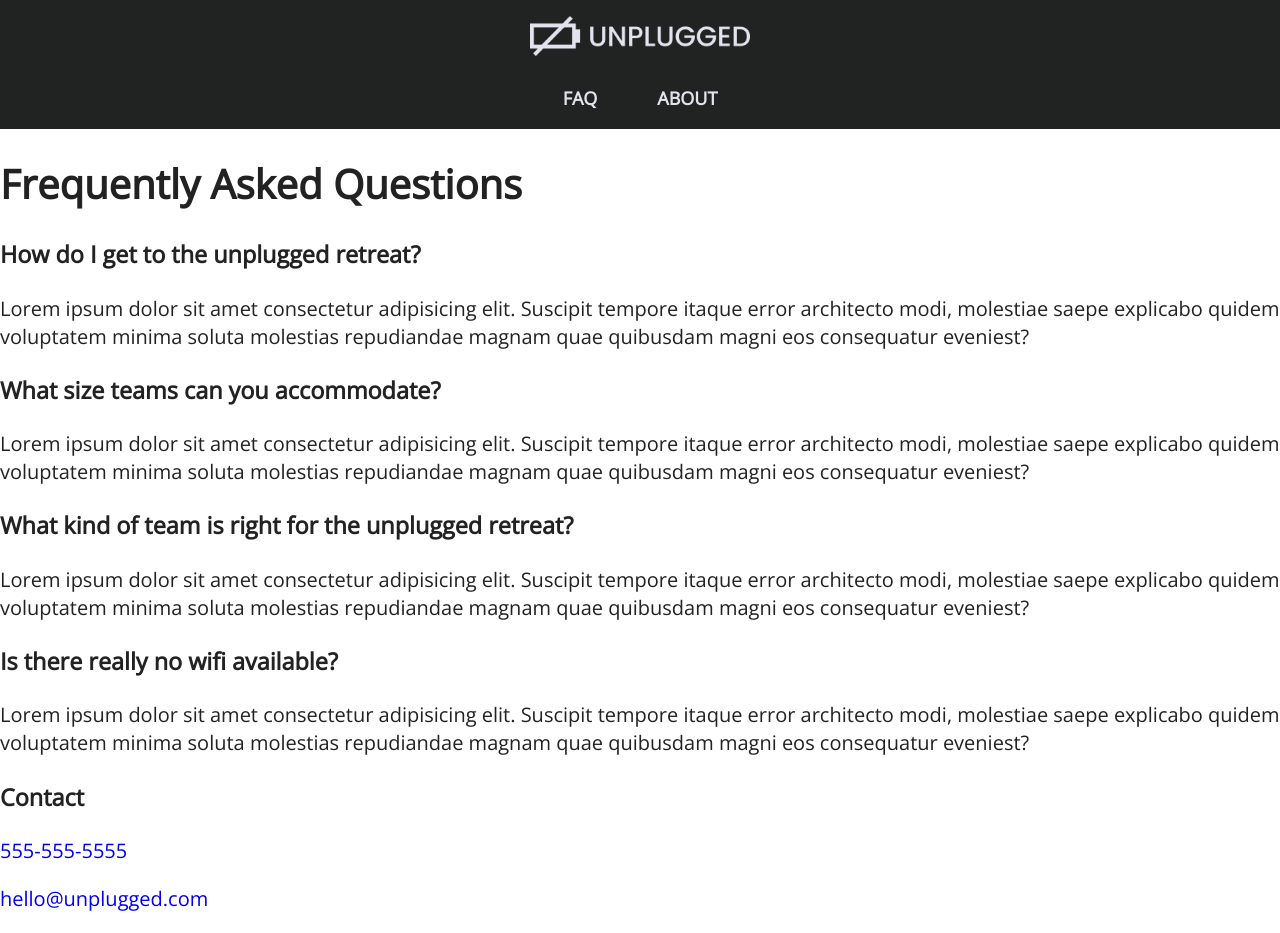
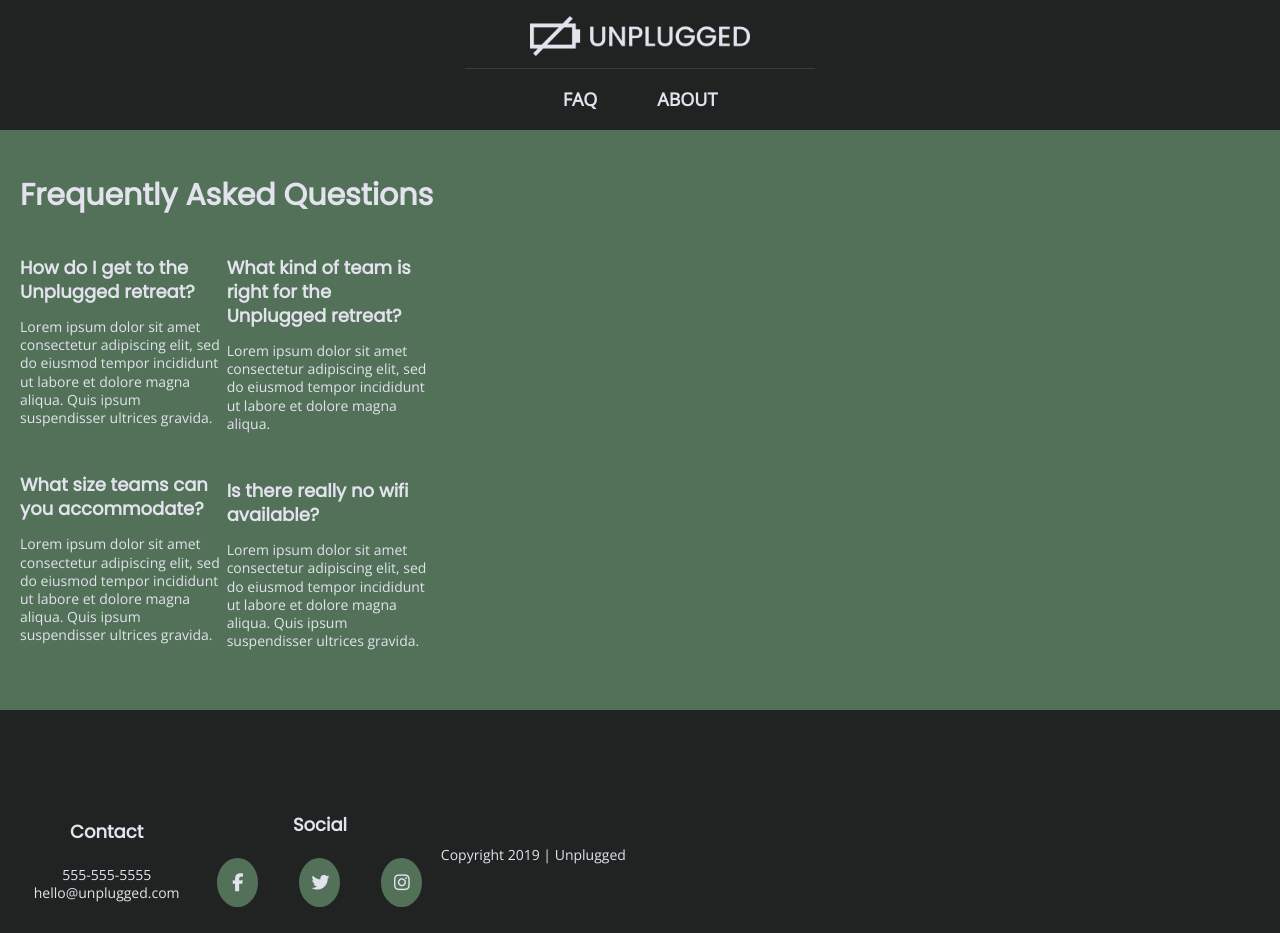
Before and after one commit to Lungowe-S/unplugged-retreat, a website: page faq/index.html in a window 1280 px wide. Shown: the top 933 px of the page. Drawn offline with nearby package versions, Linux system fonts and the light colour scheme.

Commit message:
Added some new classes to the footer titles, added styles for the FAQ page, added the main element to the FAQ and about page, finished the footer styles for the home page

```diff
--- a/css/main.css
+++ b/css/main.css
@@ -105,6 +105,10 @@ textarea {
     line-height: 1.4;
   }
 
+  body {
+    overflow-x: hidden;
+  }
+
   a {
     text-decoration: none;
   }
@@ -112,6 +116,8 @@ textarea {
   ul li {
     list-style-type: none;
   }
+
+/* ======== HOME PAGE STYLES ======== */
 
   /* ------ Header Styles ------ */
   .header {
@@ -272,6 +278,157 @@ textarea {
   .amenity img {
     margin-bottom: 1.95rem;
   }
+
+  /* ----- Review Styles ----- */
+  .review {
+    background-color: var(--offGreen);
+    color: var(--offGray);
+  }
+
+  .review__title {
+    margin: 0;
+    font-family: "Poppins", sans-serif;
+    padding: 2.6rem 1rem 1.3rem 1rem;
+  }
+
+  .review__wrapper {
+    display: grid;
+    grid-template-columns: repeat(auto-fill, minmax(200px, 1fr));
+    padding-bottom: 2.2rem;
+  }
+
+  .review__team-pic {
+    padding: 0 1rem;
+  }
+
+  .review__team-pic img {
+    width: 100%;
+  }
+
+  .review__content {
+    padding: 0 1.1rem 0 1rem;
+  }
+
+  .review__content-title {
+    font-family: "Poppins", sans-serif;
+  }
+
+  .review__content p {
+    font-size: 0.7rem;
+  }
+
+  /* ----- Footer Styles ----- */
+  .footer {
+    background-color: var(--offBlack);
+    color: var(--offGray);
+  }
+
+  .footer__wrapper {
+    display: grid;
+    grid-template-columns: repeat(auto-fill, minmax(200px, 1fr));
+    justify-content: center;
+    text-align: center;
+    align-items: center;
+    padding-top: 2.6rem;
+  }
+
+  .footer__titles,
+  .footer__wrapper p,
+  .social-links {
+    margin: 0;
+  }
+
+  .footer__titles {
+    font-family: "Poppins", sans-serif;
+    font-size: 0.9rem;
+    margin-bottom: 1.01rem;
+  }
+
+  .footer__tel a,
+  .footer__email a,
+  .social-links li a {
+    color: var(--offGray);
+
+  }
+
+  .footer__tel a,
+  .footer__email a {
+    font-size: 0.7rem;
+  }
+
+  .footer__tel,
+  .footer__email {
+    line-height: 0.9;
+  }
+
+  .footer__social {
+    margin: 2.5rem 0 2.5rem 0;
+  }
+
+  .social-links {
+    padding-left: 0;
+    display: flex;
+    justify-content: center;
+  }
+
+  .social-links li {
+    border-radius: 100%;
+    padding: 0.6rem;
+    font-size: 0.9rem;
+    width: 0.85rem;
+    background-color: var(--Green)
+  }
+
+  .social-links li:nth-child(2),
+  .social-links li:nth-child(3) {
+    margin-left: 2.05rem;
+  }
+
+  .copyright-info {
+    font-size: 0.7rem;
+    padding-bottom: 0.5rem
+  }
+
+/* ======== FAQ PAGE STYLES ======== */
+
+  /* ------ FAQ Content Styles ----- */
+  .faq {
+    background-color: var(--Green);
+    color: var(--offGray);
+  }
+
+  .faq__wrapper {
+    padding: 2.5rem 1rem 2.3rem 1rem;
+  }
+
+  .faq__content-wrapper {
+    display: grid;
+    grid-template-columns: repeat(auto-fill, minmax(200px, 1fr));
+  }
+
+  .faq__title,
+  .faq__question {
+    margin: 0;
+    font-family: "Poppins", sans-serif;
+  }
+
+  .faq__title {
+    font-size: 1.5rem;
+    line-height: 1;
+  }
+
+  .faq__question {
+    font-size: 0.9rem;
+    line-height: 1.34;
+    margin-top: 2.3rem;
+  }
+
+  .faq__content p {
+    font-size: 0.7rem;
+    line-height: 1.3;
+  }
+
+
 
 
 
--- a/faq/index.html
+++ b/faq/index.html
@@ -35,6 +35,7 @@
       <a href="../index.html">
         <img src="../img/unpluggedlogo.png" alt="website logo" class="logo" />
       </a>
+      <div class="nav__border"></div>
       <nav class="nav">
         <ul class="nav__menu">
           <li class="nav__menu-list">
@@ -47,45 +48,47 @@
       </nav>
     </div>
   </header>
+  <main class="main__container">
     <section class="faq">
       <div class="faq__wrapper">
         <h1 class="faq__title">Frequently Asked Questions</h1>
         <div class="faq__content-wrapper">
           <div class="faq__col">
             <div class="faq__content">
-            <h3>How do I get to the unplugged retreat?</h3>
-            <p>Lorem ipsum dolor sit amet consectetur adipisicing elit. Suscipit tempore itaque error architecto modi, molestiae saepe explicabo quidem voluptatem minima soluta molestias repudiandae magnam quae quibusdam magni eos consequatur eveniest?</p>
+              <h3 class="faq__question">How do I get to the Unplugged retreat?</h3>
+              <p>Lorem ipsum dolor sit amet consectetur adipiscing elit, sed do eiusmod tempor incididunt ut labore et dolore magna aliqua. Quis ipsum suspendisser ultrices gravida.</p>
             </div>
             <div class="faq__content">
-            <h3>What size teams can you accommodate?</h3>
-            <p>Lorem ipsum dolor sit amet consectetur adipisicing elit. Suscipit tempore itaque error architecto modi, molestiae saepe explicabo quidem voluptatem minima soluta molestias repudiandae magnam quae quibusdam magni eos consequatur eveniest?</p>
+              <h3 class="faq__question">What size teams can you accommodate?</h3>
+              <p>Lorem ipsum dolor sit amet consectetur adipiscing elit, sed do eiusmod tempor incididunt ut labore et dolore magna aliqua. Quis ipsum suspendisser ultrices gravida.</p>
+            </div>
           </div>
           <div class="faq__col">
             <div class="faq__content">
-              <h3>What kind of team is right for the unplugged retreat?</h3>
-              <p>Lorem ipsum dolor sit amet consectetur adipisicing elit. Suscipit tempore itaque error architecto modi, molestiae saepe explicabo quidem voluptatem minima soluta molestias repudiandae magnam quae quibusdam magni eos consequatur eveniest?</p>
+              <h3 class="faq__question">What kind of team is right for the Unplugged retreat?</h3>
+              <p>Lorem ipsum dolor sit amet consectetur adipiscing elit, sed do eiusmod tempor incididunt ut labore et dolore magna aliqua.</p>
             </div>
             <div class="faq__content">
-              <h3>Is there really no wifi available?</h3>
-              <p>Lorem ipsum dolor sit amet consectetur adipisicing elit. Suscipit tempore itaque error architecto modi, molestiae saepe explicabo quidem voluptatem minima soluta molestias repudiandae magnam quae quibusdam magni eos consequatur eveniest?</p>
-            </div>
+              <h3 class="faq__question">Is there really no wifi available?</h3>
+              <p>Lorem ipsum dolor sit amet consectetur adipiscing elit, sed do eiusmod tempor incididunt ut labore et dolore magna aliqua. Quis ipsum suspendisser ultrices gravida.</p>
             </div>
           </div>
         </div>
     </section>
+  </main>
     <footer class="footer">
       <div class="footer__wrapper">
         <div class="footer__contact">
-        <h3>Contact</h3>
-        <p>
+          <h3 class="footer__titles">Contact</h3>
+          <p class="footer__tel">
             <a href="tel:555-555-5555">555-555-5555</a>
           </p>
-        <p>
+          <p class="footer__email">
             <a href="mailto:hello@unplugged.com">hello@unplugged.com</a>
           </p>
         </div>
         <div class="footer__social">
-        <h3>Social</h3>
+          <h3 class="footer__titles">Social</h3>
           <ul class="social-links">
             <li>
               <a href="#">
@@ -104,7 +107,7 @@
             </li>
           </ul>
         </div>
-      <p>Copyright 2019 | Unplugged</p>
+        <p class="copyright-info">Copyright 2019 | Unplugged</p>
       </div>
     </footer>
 
```
Also changed, not shown: about/index.html (+8 -6 lines), index.html (+9 -9 lines). Lines whose indentation alone changed are shown as unchanged.
